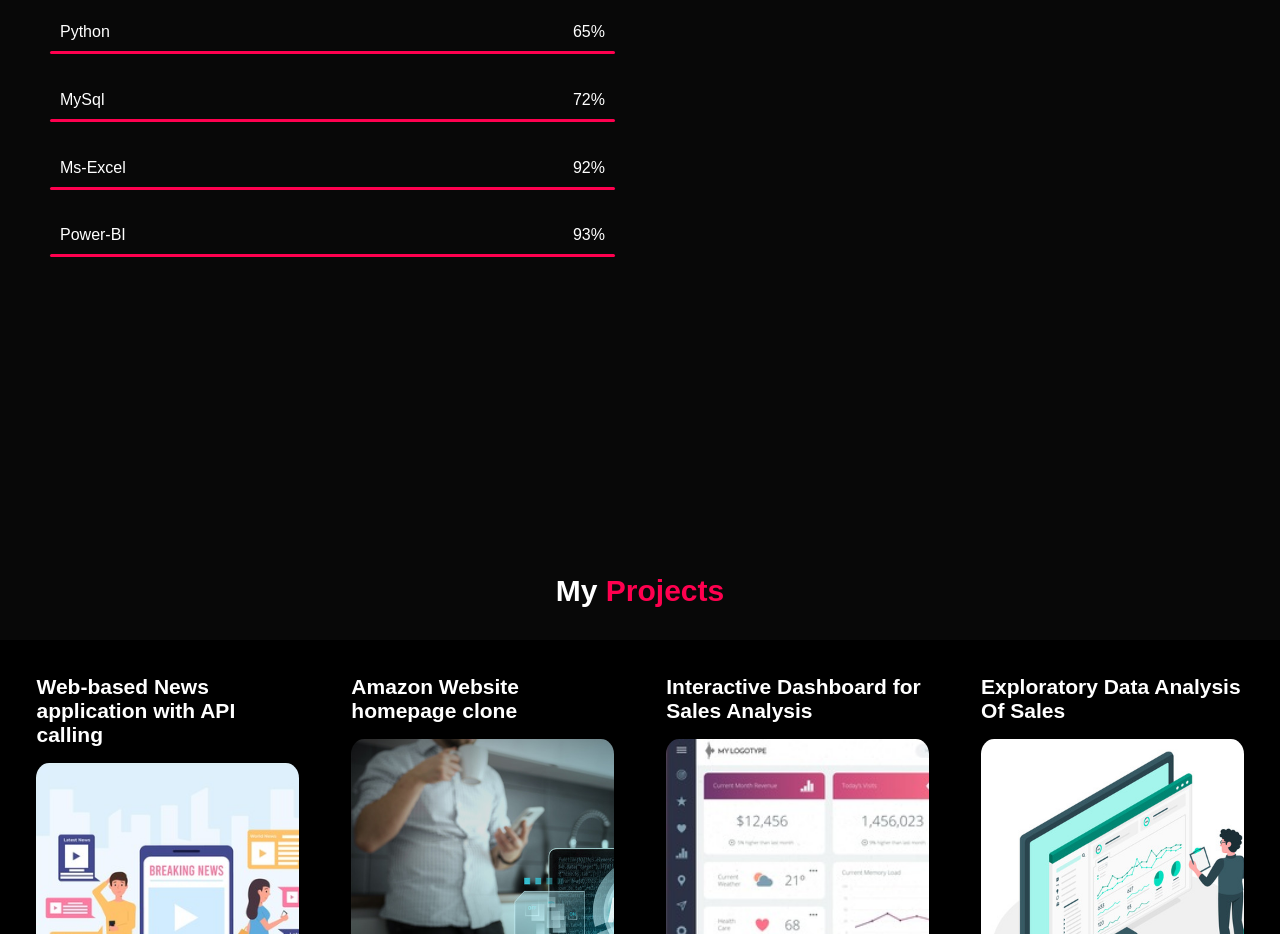
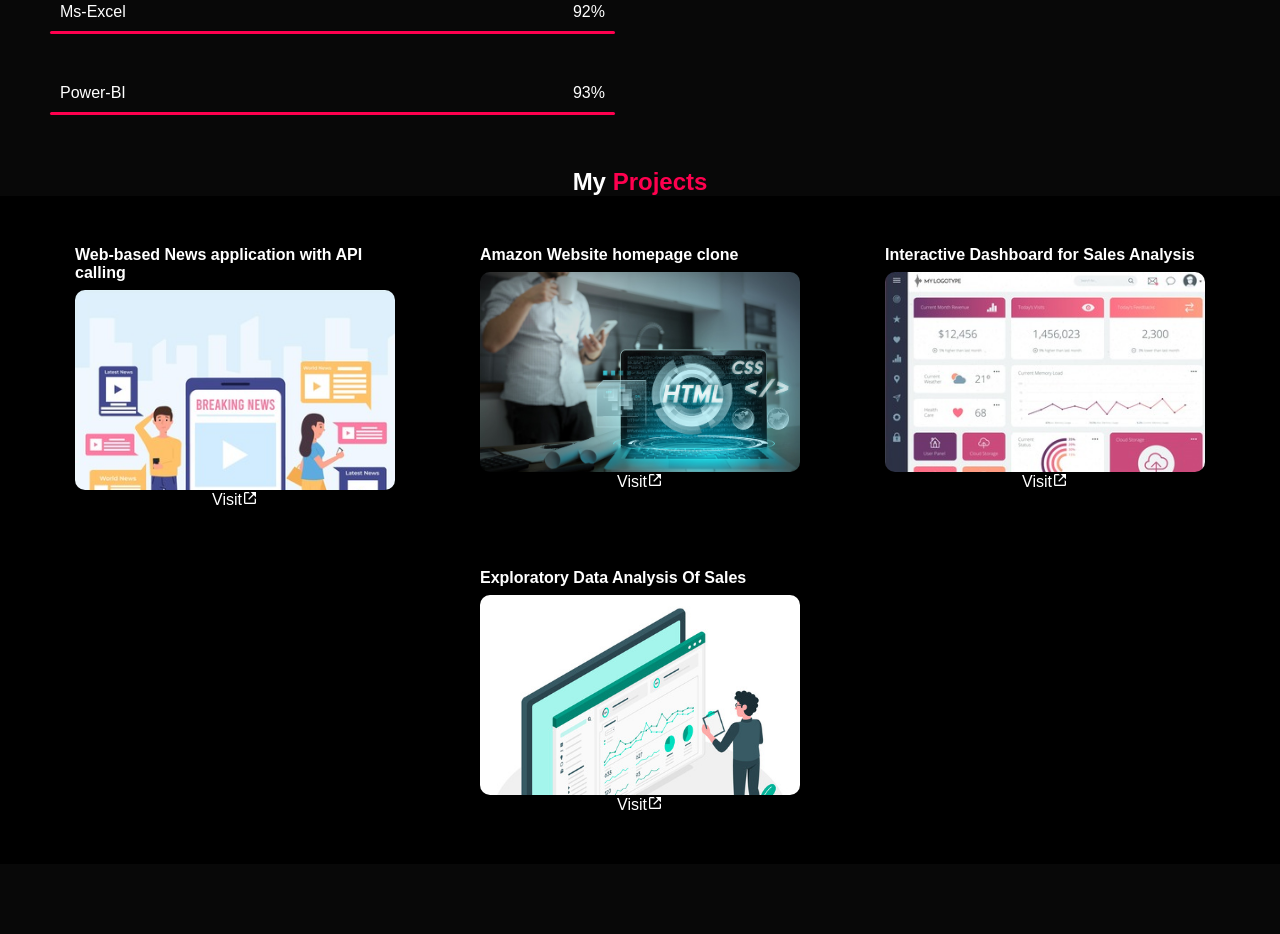
Before and after one commit to HarshalYerne12/Portfolio-Site, a plain HTML site: page index.html in a window 1280 px wide. Shown: the part 1866-2800 px from the top of the page. Drawn offline with nearby package versions, Linux system fonts and the light colour scheme.

Commit message:
Update style.css

```diff
--- a/style.css
+++ b/style.css
@@ -68,44 +68,62 @@ position: relative;
  .header-text h1 span{
   color:#ff004f;
  }
- .about{
+ /* Reset default margin and padding */
+body, h1, h2, p {
+  margin: 0;
+  padding: 0;
+}
+
+/* Global styles */
+body {
+  font-family: Arial, sans-serif;
+}
+
+/* About section styles */
+.about {
   display: grid;
-   grid-template-columns: repeat(2, 1fr);
+  grid-template-columns: repeat(1, 1fr);
   align-items: center;
   gap: 1rem;
-   padding-left: 80px;
+  padding: 4rem 0;
+  text-align: center;
 }
- .about-img img{
-  padding-bottom: 20%;
-  max-width: 400px;
-  height: 400px;
-  width: 100%;
+
+.about-img img {
+  max-width: 100%;
+  height: auto;
   border-radius: 8px;
 }
 
- .about-text h1{
+.about-text {
+  padding: 0 20px;
+}
+
+.about-text h1 {
   font-size: 30px;
+  color: #fff;
+  margin-bottom: 1rem;
 }
- .about-text p{
-font-size: 20px;
-#ff004f
-line-height: 1.4;
-margin-bottom: 6rem;
-padding-right: 20px;
+
+.about-text p {
+  font-size: 18px;
+  color: #fff;
+  line-height: 1.6;
 }
- .sub-title{
-  padding-left: 60px;
+
+/* Media queries for responsiveness */
+@media (min-width: 768px) {
+  .about {
+      grid-template-columns: repeat(2, 1fr);
+      padding-left: 80px;
+      padding-right: 80px;
   }
- .main-text{
-  width:100%;
-  text-align:center;
-  margin-bottom: 2rem;
 
+  .about-img img {
+      padding-bottom: 0;
   }
- .main-text h2{
-  font-weight: 700;
-  font-size: 30px;
 }
+
   .skills{
     background-color: #080808;
   }
@@ -125,6 +143,7 @@ padding-right: 20px;
     text-align: center;
   }
   .skill-left .skill-bar .info{
+    margin-top: 50px;
     display:flex;
     justify-content: space-between;
     align-items: center;
@@ -189,32 +208,35 @@ padding-right: 20px;
     animation: PowerBi 2s;
   }
 
+
   .project-section{
     display:flex;
     flex-wrap: wrap;
     justify-content: space-evenly;
     background-color: black;
+    padding: 20px;
+    box-sizing: border-box;
 }
 .main-text h2{
-  padding-top: 280px;
+  padding-top: 1rem;
+  text-align: center;
 }
 .box {
 
-    height: 400px;
-    width:23%;
+    height: auto;
+    width:100%;
+    max-width: 350px;
     background-color: black;
-    padding:20px 0px 15px;
-    margin-top: 15px;
+    margin:15px;
+    border-radius: 10px;
+    overflow: hidden;
+        box-shadow: 0 0 10px rgba(0,0,0,0.3);
 }
 .box-img{
-    height:300px;
+    height:200px;
     background-size: cover;
+            border-radius: 10px 10px 10px 10px;
 
-    margin-top: 1rem;
-    margin-bottom: 1rem;
-
-    border-radius: 5%;
-    padding-top: 50px;
 }
 .box-img:hover{
   box-shadow: 0 0 100px #ff004f;
@@ -222,19 +244,21 @@ padding-right: 20px;
 
 }
 .box-content{
-    margin-left:1rem;
-    margin-right: 1rem;
 
+   padding : 15px
 }
 .box-content h2{
-  font-size: 21px;
+  font-size: 1rem;
+  margin-bottom: 0.5rem;
 }
 .box-content a{
+  display: block;
    text-align: center;
-  font-size: 21px;
+  font-size: 1rem;
   font-weight: 200;
   text-decoration: none;
   color: #fff;
+  transition: color 0.3s;
 }
 .box-content a:hover{
   color:#ff004f;
```
Lines whose indentation alone changed are shown as unchanged.
